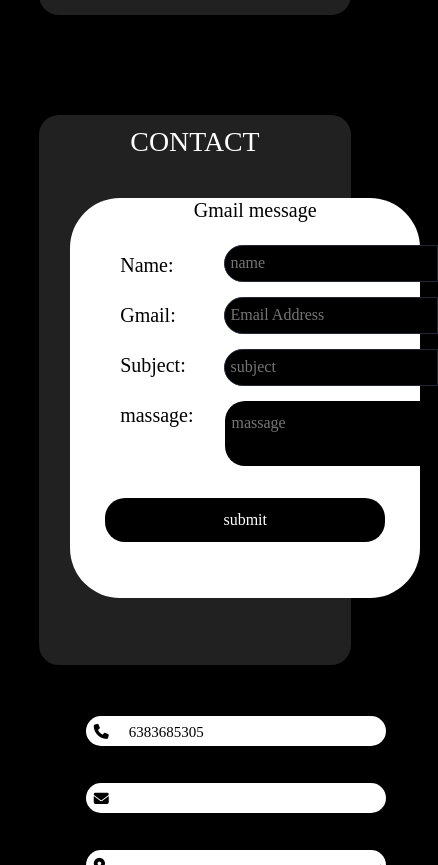
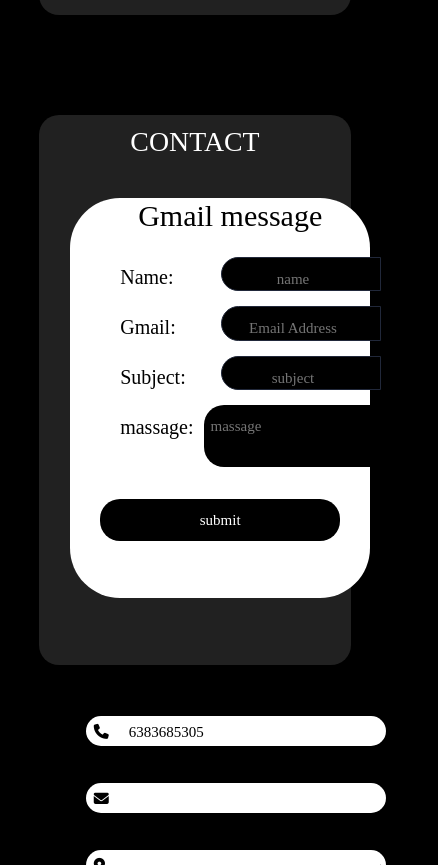
Before and after one commit to prakashRpk/My_Portfolio, a plain HTML site: page index.html in a window 390 px wide. Shown: the part 5328-6193 px from the top of the page, 438 px wide, since content can reach past the window. Drawn offline with nearby package versions, Linux system fonts and the light colour scheme; a web font is replaced by a local one.

Commit message:
commit change

```diff
--- a/css/Responsive.css
+++ b/css/Responsive.css
@@ -178,14 +178,15 @@ display: none;
         color: white;
         width: 100%;
         height: 200%;
+        font-size: 15px;
     }
     .contact-tap{
            margin-left: 10%;
-           width: 350px;
+           width: 300px;
            height: 400px;
        }
        .contact-tap h1{
-        font-size: 20px;
+        font-size: 30px;
         margin-top: 20px;
         margin-left:20px;
     }
@@ -204,23 +205,22 @@ display: none;
         margin-left: 50px;
     }
     .contact-input{
-        margin-left: 30px;
+        margin-left: 10px;
     }
     .contact-lable{
         font-size: 20px;
     }
     .contact-input input{
+        text-align: center;
         margin-top: 15px;
-        padding: 5px 6px 6px 6px;
+        padding: 10px 15px 0px 0px;
+        width: 160px;
     }
     .contact-input textarea{
         margin-top: 15px;
-        background-color: var(--bg-color);
-        outline: none;
-        color: white;
         border-radius: 20px 0 0 20px;
         padding-right: 100px;
-        padding: 10px 10px 7px 7px;
+        padding: 10px 7px 7px 7px;
         border: none;
     }
     .contact-details{
```
